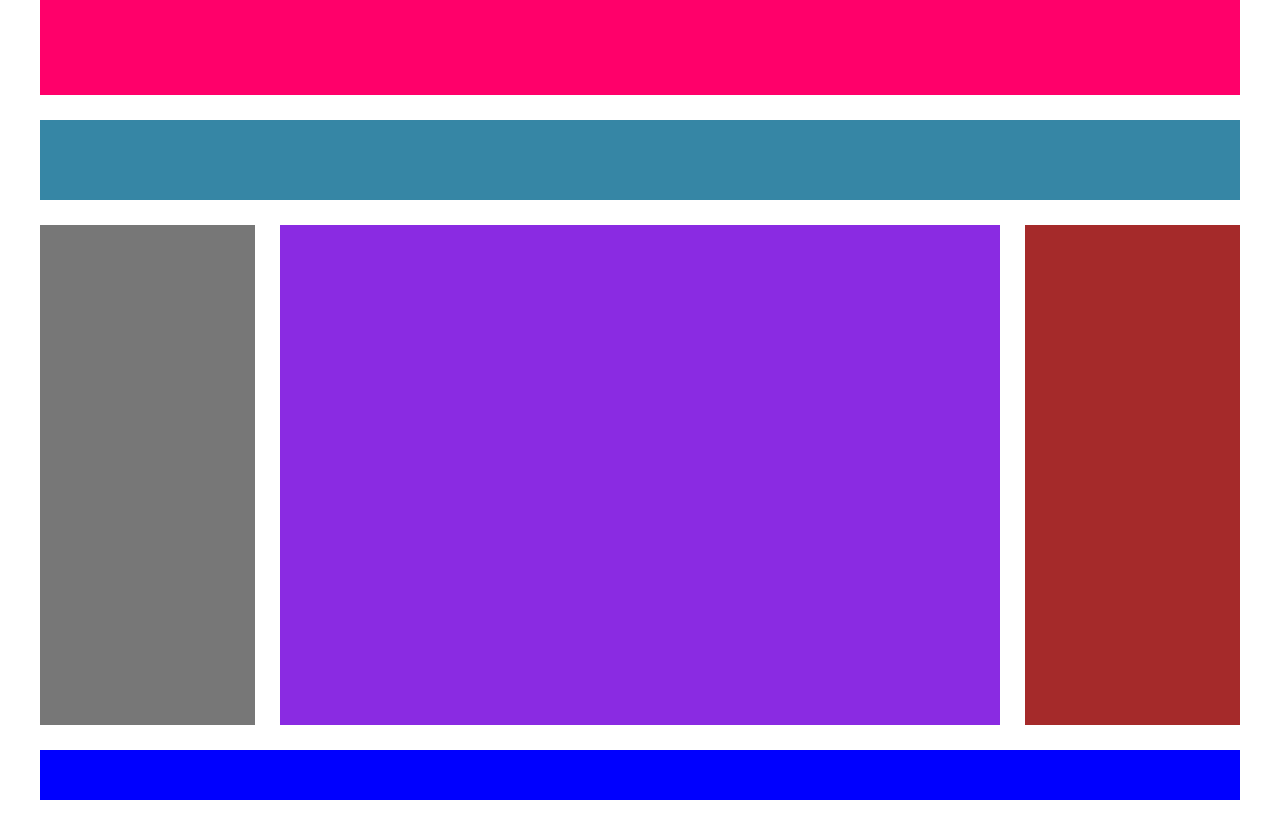
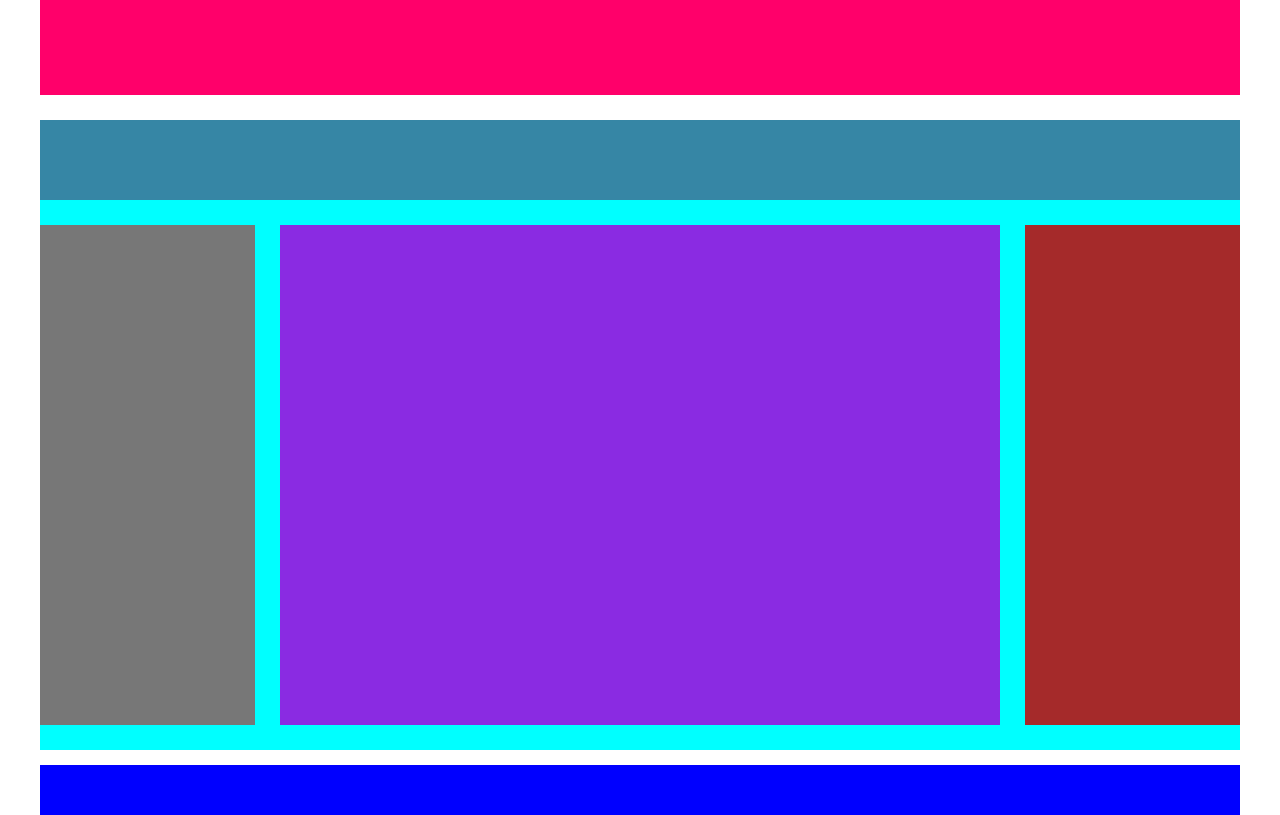
Before and after one commit to Sergiod3x/htmlcss-struttura-wp, a plain HTML site: page index.html in a window 1280 px wide. Shown: the part 380-1195 px from the top of the page. Drawn offline with Linux system fonts and the light colour scheme.

Commit message:
new container-2

```diff
--- a/css/style.css
+++ b/css/style.css
@@ -35,23 +35,29 @@ header {
     height: 350px;
     background-color: rgb(255, 0, 106);
     margin-top: 25px;
+    margin-bottom: 25px;
+}
+
+.container-due{
+    background-color: aqua;
 }
 
 .medium-title{
     height: 80px;
     background-color: rgb(54, 134, 165);
-    margin-top: 25px;
     margin-bottom: 25px;
 }
 
 main, aside, .mid-sidebar {
     height: 500px;
+    margin-bottom: 25px;
 }
 
 .mid-sidebar {
     background-color: #777;
     width: calc(20% - 25px);
     margin-right: 25px;
+
 }
 
 
@@ -72,5 +78,5 @@ aside {
 footer {
     background-color: blue;
     height: 50px;
-    margin-top: 25px;
+    margin-top: 15px;
 }
--- a/index.html
+++ b/index.html
@@ -14,13 +14,16 @@
 
         </header>
         <div class="main-immage"></div>
-        <div class="medium-title"></div>
 
-        <div class="main-page clearfix">
-            <div class="fl mid-sidebar"></div>
-            <main class="fl"></main>
-            <aside class="fr"></aside>
+        <div class="container-due">
 
+            <div class="medium-title"></div>
+            <div class="main-page clearfix">
+                <div class="fl mid-sidebar"></div>
+                <main class="fl"></main>
+                <aside class="fr"></aside>
+
+            </div>
         </div>
 
         <footer></footer>
```
